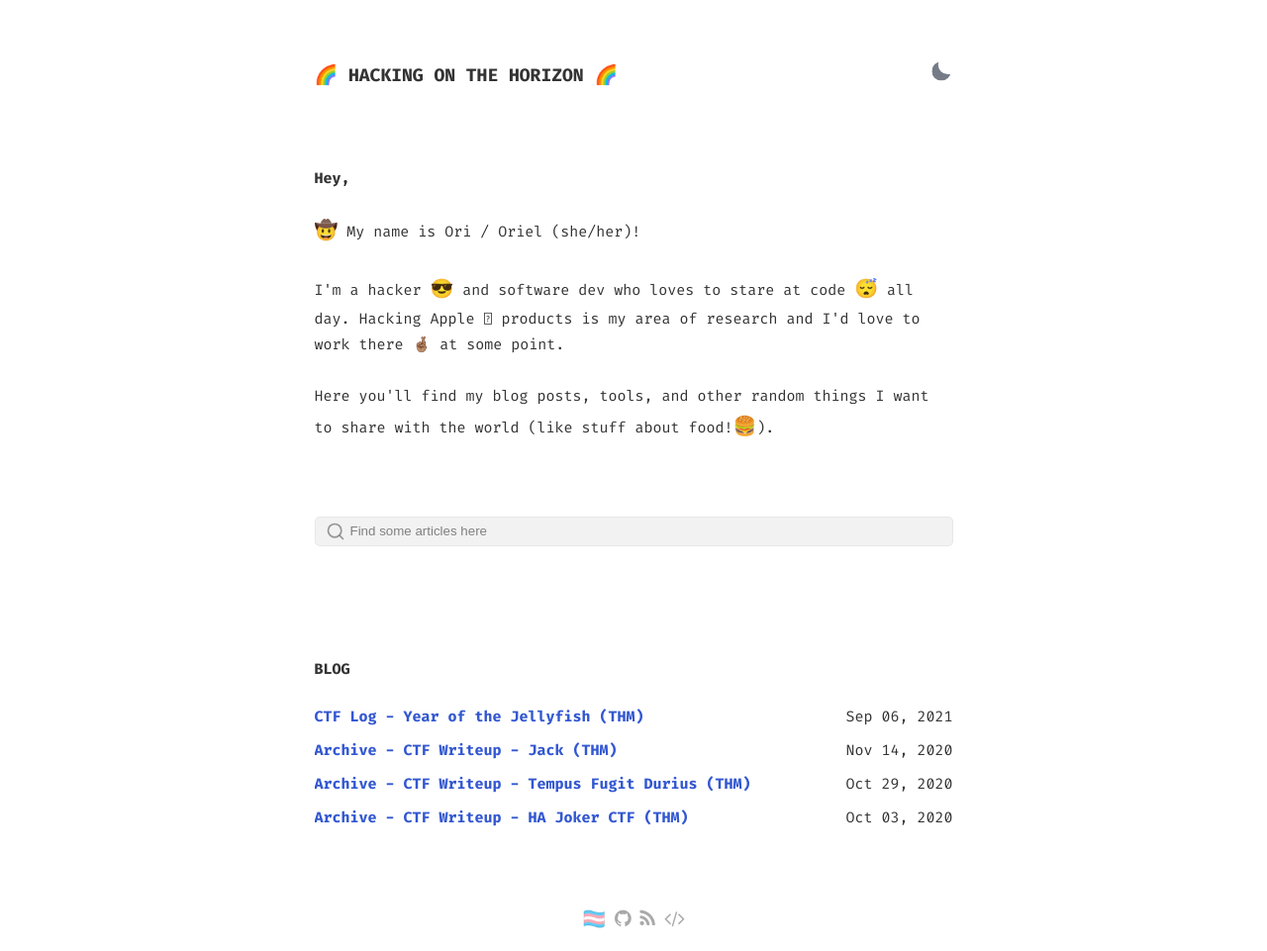
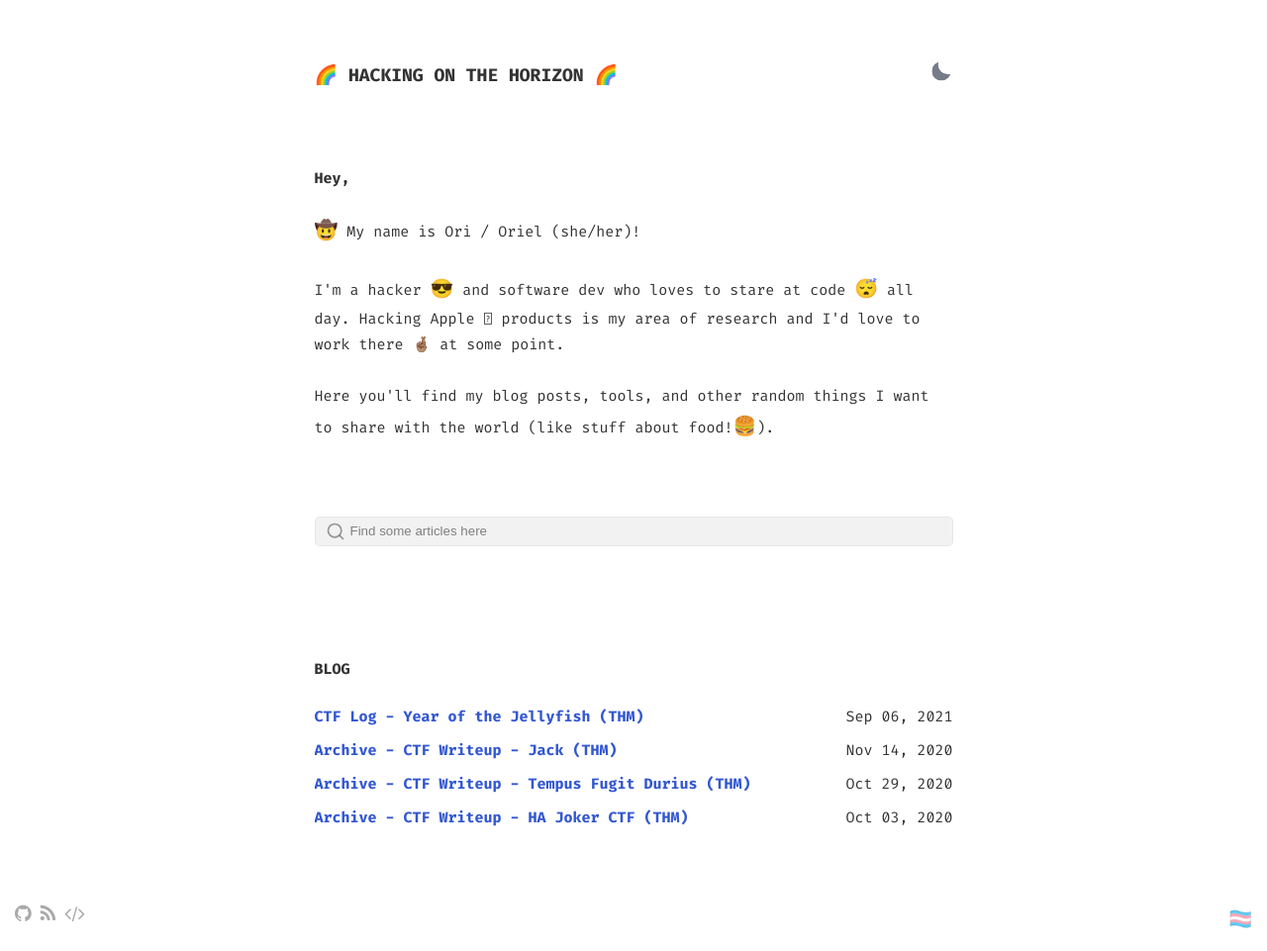
Before and after one commit to OrielOrielOriel/site-old, a Jekyll site: the page built from index.html, in a window 1280 px wide. Shown: the whole page at 99% size. Built offline with Jekyll 4.4.1, drawn with Linux system fonts in a browser that asks for light colours.

Commit message:
Update default.html

```diff
--- a/_layouts/default.html
+++ b/_layouts/default.html
@@ -63,13 +63,15 @@ layout: compress
 
 <footer class="social-footer">
   <div class="social-footer-icons">
-    <a class="emoji">🏳️‍⚧️</a>
     <a href="https://github.com/OrielOrielOriel" title="Github profile, nothing much there, yet" target="_blank"
       rel="noopener noreferrer"><i class="fa fa-github" aria-hidden="true"></i></a>
     <a href="{{site.url}}/atom.xml" title="Feed RSS" target="_blank" rel="noopener noreferrer"><i
         class="fa fa-rss" aria-hidden="true"></i></a>
     <a href="https://github.com/OrielOrielOriel/site" title="Browse the code" target="_blank" rel="noopener noreferrer"><i
         class="fa fa-code" aria-hidden="true"></i></a>
+  </div>
+  <div class="signature-emoji">
+    <a>🏳️‍⚧️</a>
   </div>
 </footer>
 
```
